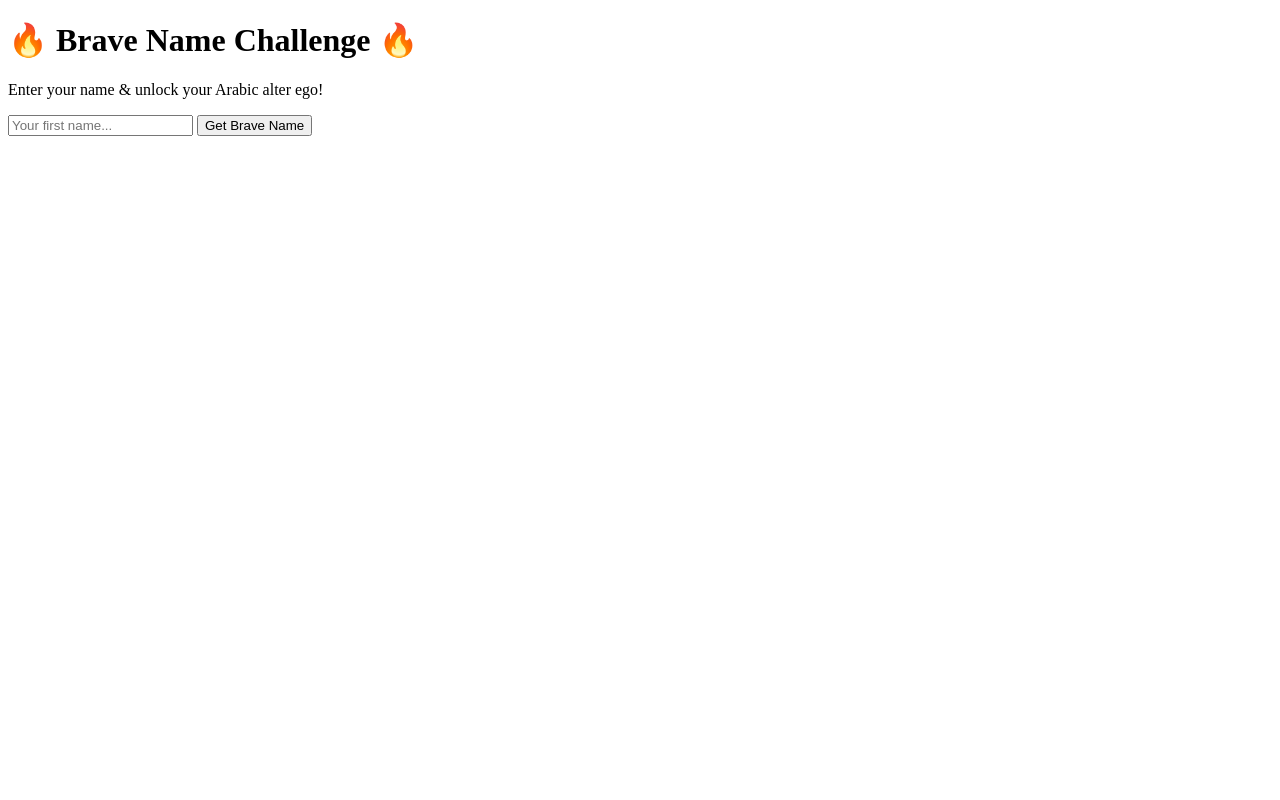
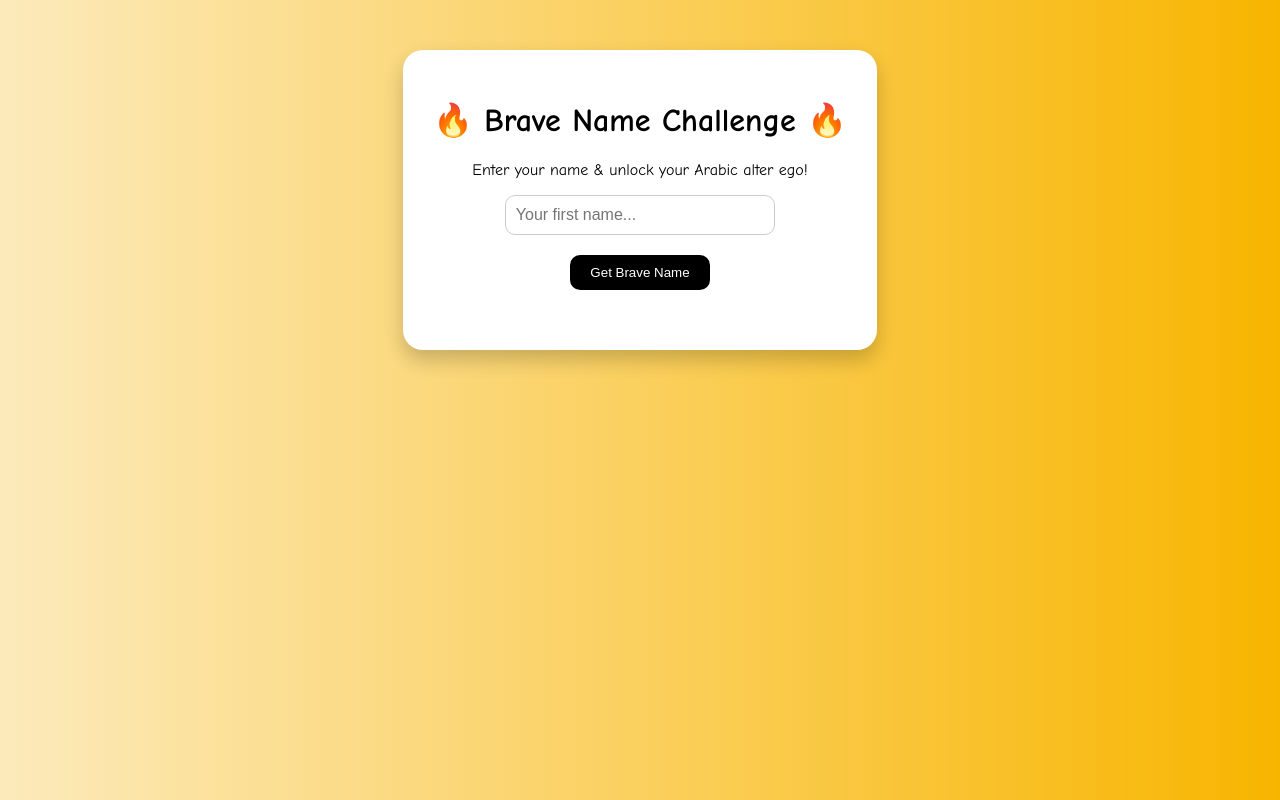
Before and after one commit to Mr-T-git-hub/brave-name-challenge, a plain HTML site: page index.html in a window 1280 px wide. Drawn offline with Linux system fonts and the light colour scheme.

Commit message:
Update style.css

```diff
--- a/style.css
+++ b/style.css
@@ -1,3 +1,52 @@
+/* General Body Styling */
+body {
+  font-family: 'Comic Sans MS', sans-serif;
+  background: linear-gradient(to right, #fceabb, #f8b500);
+  text-align: center;
+  padding: 50px;
+  margin: 0;
+}
+
+/* Container Styling */
+.container {
+  background: white;
+  padding: 30px;
+  border-radius: 20px;
+  box-shadow: 0 10px 20px rgba(0, 0, 0, 0.2);
+  display: inline-block;
+}
+
+/* Input Field Styling */
+input {
+  padding: 10px;
+  font-size: 16px;
+  width: 60%;
+  margin-bottom: 20px;
+  border-radius: 10px;
+  border: 1px solid #ccc;
+}
+
+/* Button Styling */
+button {
+  padding: 10px 20px;
+  background: black;
+  color: white;
+  border: none;
+  cursor: pointer;
+  border-radius: 10px;
+}
+
+button:hover {
+  background-color: #333;
+}
+
+/* Result Text Styling */
+#result {
+  margin-top: 30px;
+  font-size: 24px;
+}
+
+/* Gender Toggle Buttons */
 .gender-toggle {
   margin-bottom: 20px;
 }
@@ -5,13 +54,17 @@
 .gender-toggle button {
   padding: 10px;
   margin: 0 5px;
-  background: #ddd;
+  background: #ddd; /* Default background for unselected buttons */
   border: none;
   cursor: pointer;
   border-radius: 10px;
 }
 
 .gender-toggle button.active {
-  background: black;
-  color: white;
+  background: black; /* Highlight active button */
+  color: white; /* White text for active button */
 }
+
+.gender-toggle button:hover {
+  background-color: #bbb; /* Hover effect for toggle buttons */
+}
```
